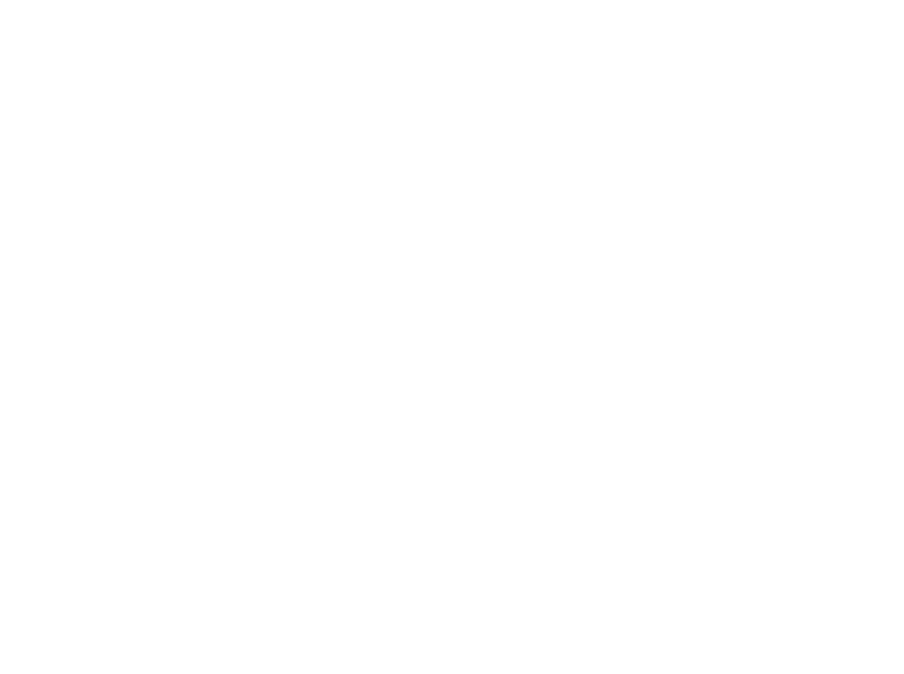
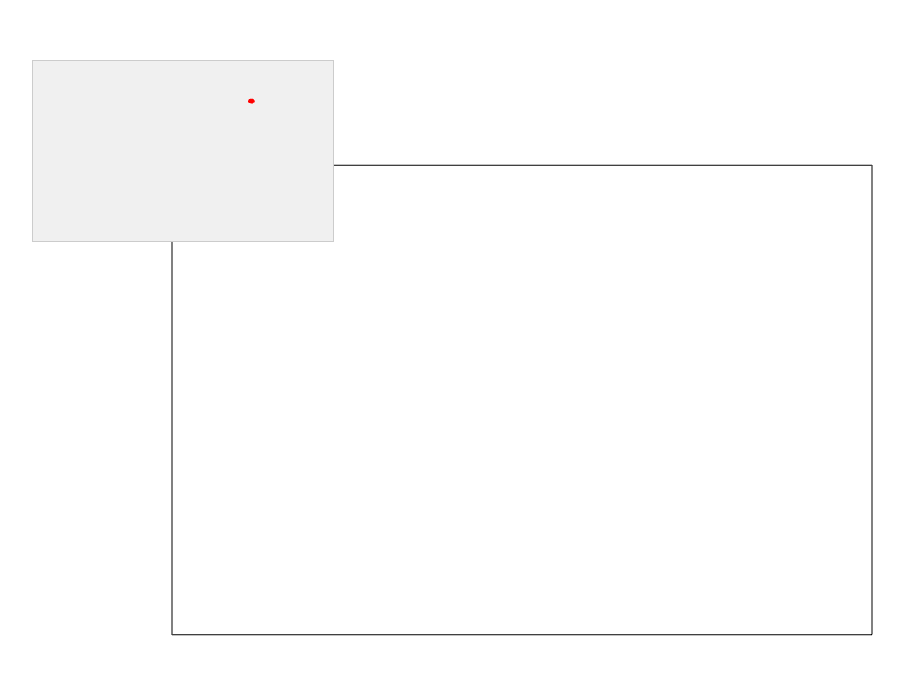
Before and after one commit to a-merkin/vue-three-map, a Vue app: page / in a window 1280 px wide. Shown: the top 674 px of the page, without its empty margins (118-1022 px from the left). Built offline with nearby package versions, Linux system fonts and the light colour scheme.

Commit message:
features

```diff
--- a/src/App.vue
+++ b/src/App.vue
@@ -2,12 +2,29 @@
 import ThreeMap from './components/ThreeMap.vue'
 
 const points = [
-  { id: 1, name: 'Point 1', lat: 0, long: 0 }
+  { id: 1, name: 'Москва', lat: 55.7558, long: 37.6176 },
+  { id: 2, name: 'Санкт-Петербург', lat: 59.9343, long: 30.3351 },
+  { id: 3, name: 'Калининград', lat: 54.7104, long: 20.4522 },
+  { id: 4, name: 'Владивосток', lat: 43.1155, long: 131.8855 },
+  { id: 5, name: 'Сочи', lat: 43.6028, long: 39.7342 },
+  { id: 6, name: 'Екатеринбург', lat: 56.8389, long: 60.6057 },
+  { id: 7, name: 'Новосибирск', lat: 55.0084, long: 82.9357 },
+  { id: 8, name: 'Казань', lat: 55.7963, long: 49.1088 },
+  { id: 9, name: 'Нижний Новгород', lat: 56.3269, long: 44.0059 },
+  { id: 10, name: 'Самара', lat: 53.1959, long: 50.1008 }
+]
+
+const outline = [
+  { lat: 41, long: 19 },   // Юго-запад
+  { lat: 81, long: 19 },   // Северо-запад
+  { lat: 81, long: 169 },  // Северо-восток
+  { lat: 41, long: 169 },  // Юго-восток
+  { lat: 41, long: 19 }    // Замыкаем контур
 ]
 </script>
 
 <template>
-  <ThreeMap :points="points" />
+  <ThreeMap :points="points" :outline="outline" :width="1000" :height="700" />
 </template>
 
 <style scoped>
--- a/src/components/ThreeMap.vue
+++ b/src/components/ThreeMap.vue
@@ -38,6 +38,8 @@ interface Props {
   selected?: (string | number)[];
   outline?: OutlinePoint[];
   tooltipFormatter?: (p: MapPoint) => string;
+  width?: number;
+  height?: number;
 }
 
 const props = defineProps<Props>();
@@ -80,8 +82,10 @@ watch(() => props.outline, () => {
 onMounted(async () => {
   await nextTick();
   if (!container.value || !minimap.value) return;
-  const width = container.value.clientWidth;
-  const height = container.value.clientHeight;
+  const width = props.width || 800;
+  const height = props.height || 600;
+  container.value.style.width = width + 'px';
+  container.value.style.height = height + 'px';
 
   scene = new THREE.Scene();
   scene.background = new THREE.Color(0xffffff);
@@ -340,9 +344,9 @@ defineExpose({
 <style scoped lang="scss">
 .map-container {
   width: 100%;
-  height: 860px;
+  height: 100%;
+  position: relative;
   overflow: hidden;
-  position: relative;
   background: #fff;
 }
 .minimap {
```
Also changed, not shown: 1 other file (tests, documents, lock files or other folders).
